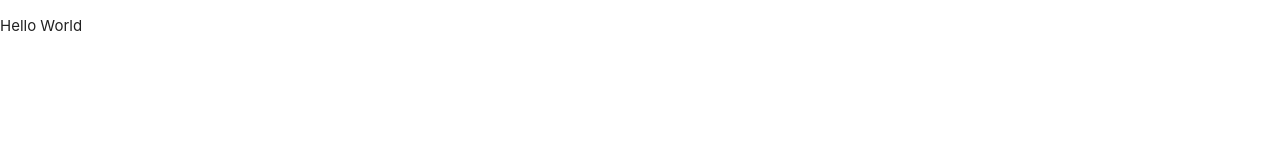
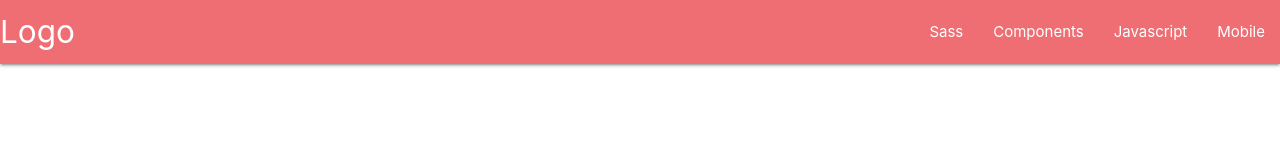
Before and after one commit to Maxwell8877/Project1, a plain HTML site: page index.html in a window 1280 px wide. Drawn offline with Linux system fonts and the light colour scheme.

Commit message:
gucci gang

```diff
--- /dev/null
+++ b/assets/js/app.js
@@ -0,0 +1,4 @@
+document.addEventListener('DOMContentLoaded', function() {
+    var elems = document.querySelectorAll('.sidenav');
+    var instances = M.Sidenav.init(elems, options);
+  });
--- a/index.html
+++ b/index.html
@@ -5,14 +5,34 @@
     <meta name="viewport" content="width=device-width, initial-scale=1.0">
     <title>My project</title>
     <link rel="stylesheet" href="assets/materialize/css/materialize.min.css">
+    <link href="https://fonts.googleapis.com/icon?family=Material+Icons" rel="stylesheet">
     <link rel="stylesheet" href="assets/css/style.css">
 </head>
 <body>
-    <p>Hello World</p>
+
+  <nav>
+    <div class="nav-wrapper">
+      <a href="#!" class="brand-logo">Logo</a>
+      <a href="#" data-target="mobile-demo" class="sidenav-trigger"><i class="material-icons">menu</i></a>
+      <ul class="right hide-on-med-and-down">
+        <li><a href="sass.html">Sass</a></li>
+        <li><a href="badges.html">Components</a></li>
+        <li><a href="collapsible.html">Javascript</a></li>
+        <li><a href="mobile.html">Mobile</a></li>
+      </ul>
+    </div>
+  </nav>
+
+  <ul class="sidenav" id="mobile-demo">
+    <li><a href="sass.html">Sass</a></li>
+    <li><a href="badges.html">Components</a></li>
+    <li><a href="collapsible.html">Javascript</a></li>
+    <li><a href="mobile.html">Mobile</a></li>
+  </ul>
 
 
 
     <script src="assets/materialize/js/materialize.min.js"></script>
-    <script src="assets/js/main.js"></script>
+    <script src="assets/js/app.js"></script>
 </body>
 </html>
```
Also changed, not shown: assets/js/main.js (deleted), users.html (added).
